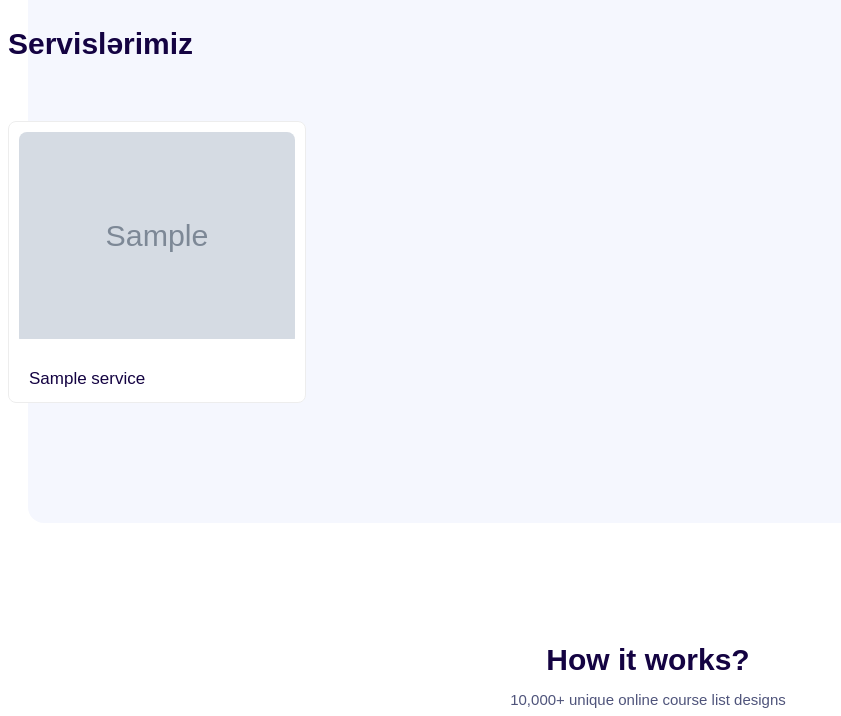
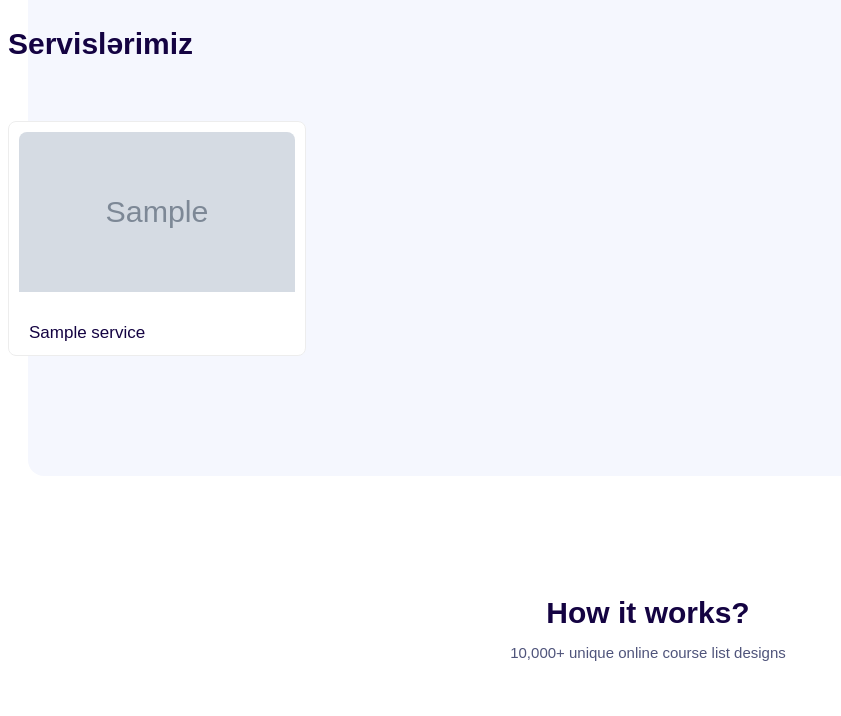
Before and after one commit to Urfan00/TexnoLab, a Django app: template Core/templates/home-3.html in a window 1280 px wide. Shown: the part 1626-2342 px from the top of the page, without its empty margins (0-841 px from the left). Run offline with Django 4.2, Linux system fonts and the light colour scheme; the template is opened without the code that fills it: most values are stand-ins (such as "Sample title", 1, 10 or a date in 2020); grey boxes marked "Sample" are stand-in pictures; form fields are guessed from the names that the template uses; some libraries are stand-ins or nearby versions; grey boxes are pictures that could not be loaded.

Commit message:
services gallery hazirdir. lightbox gallery

```diff
--- a/Core/templates/base.html
+++ b/Core/templates/base.html
@@ -7,6 +7,12 @@
   <!-- Required meta tags -->
   <meta charset="UTF-8">
   <meta name="viewport" content="width=device-width, initial-scale=1">
+
+  {% comment %} ============================================================================ {% endcomment %}
+  <script src="https://ajax.googleapis.com/ajax/libs/jquery/3.4.1/jquery.min.js"></script>
+  <link href="https://cdnjs.cloudflare.com/ajax/libs/lightbox2/2.7.1/css/lightbox.css" rel="stylesheet">
+  <script src="https://cdnjs.cloudflare.com/ajax/libs/lightbox2/2.7.1/js/lightbox.min.js" type="text/javascript"></script>
+  {% comment %} ============================================================================ {% endcomment %}
 
   <!-- Google fonts -->
   <link rel="preconnect" href="https://fonts.googleapis.com">
--- a/Core/templates/home-3.html
+++ b/Core/templates/home-3.html
@@ -2,7 +2,13 @@
 
 <!DOCTYPE html>
 <html lang="en">
-
+<style>
+  .wi{
+    width: 100%;
+    height: 160px;
+    object-fit: cover;
+  }
+</style>
 <head>
   <!-- Required meta tags -->
   <meta charset="UTF-8">
@@ -491,7 +497,7 @@
                       <a href="courses-single-1.html" class="coursesCard -type-1 px-10 py-10 border-light bg-white rounded-8">
                         <div class="relative">
                           <div class="coursesCard__image overflow-hidden rounded-8">
-                            <img class="w-1/1" src="{{ service.photo.url }}" alt="image">
+                            <img class="w-1/1 wi" src="{{ service.photo.url }}" alt="image">
                             <div class="coursesCard__image_overlay rounded-8"></div>
                           </div>
                         </div>
@@ -654,7 +660,7 @@
                     {% for f_img in testimonials %}
                     <div class="col-auto">
                       <div class="pagination__item {% if forloop.first %} is-active{% endif %}">
-                        <img width="60px" height="60px" {% if f_img.image %} src="{{ f_img.image.url }}" {% endif %} alt="image">
+                        <img width="60px" height="60px" {% if f_img.image %} src="{{ f_img.image.url }}" {% else %} src="{% static 'img/avatars/user-default.png' %}" {% endif %} alt="image">
                       </div>
                     </div>
                   {% endfor %}
@@ -691,7 +697,7 @@
                   <a href="{% url 'course' course.slug %}" class="coursesCard -type-1 border-light rounded-8">
                     <div class="relative">
                       <div class="coursesCard__image overflow-hidden rounded-top-8">
-                        <img class="w-1/1" src="{{ course.main_photo.url }}" alt="image">
+                        <img class="w-1/1 wi" src="{{ course.main_photo.url }}" alt="image">
                         <div class="coursesCard__image_overlay rounded-top-8"></div>
                       </div>
                       <div class="d-flex justify-between py-10 px-10 absolute-full-center z-3">
@@ -812,7 +818,7 @@
                 <a href="{% url "blog" blog.slug %}">
                   <div data-anim-child="slide-left delay-2" class="blogCard -type-1">
                     <div class="blogCard__image">
-                      <img src="{{ blog.photo.url }}" alt="image">
+                      <img class="wi" src="{{ blog.photo.url }}" alt="image">
                     </div>
                     <div class="blogCard__content mt-20">
                       <a href="{% url "blog" blog.slug %}" class="blogCard__category">{{ blog.title }}</a>
```
Also changed, not shown: Course/templates/courses-single-5.html (+5 -2 lines), Service/templates/service-list-1.html (+37 -2 lines), static/img/avatars/user-default.png (added).
